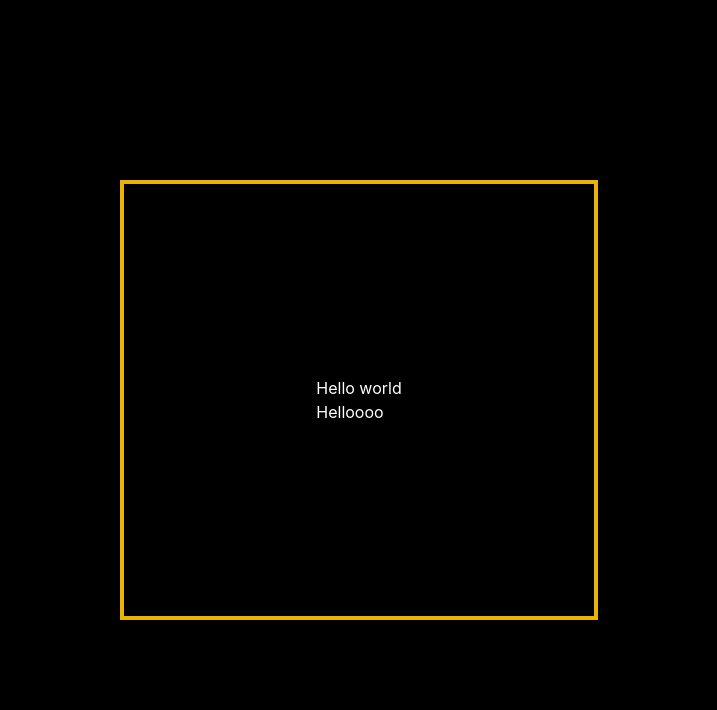
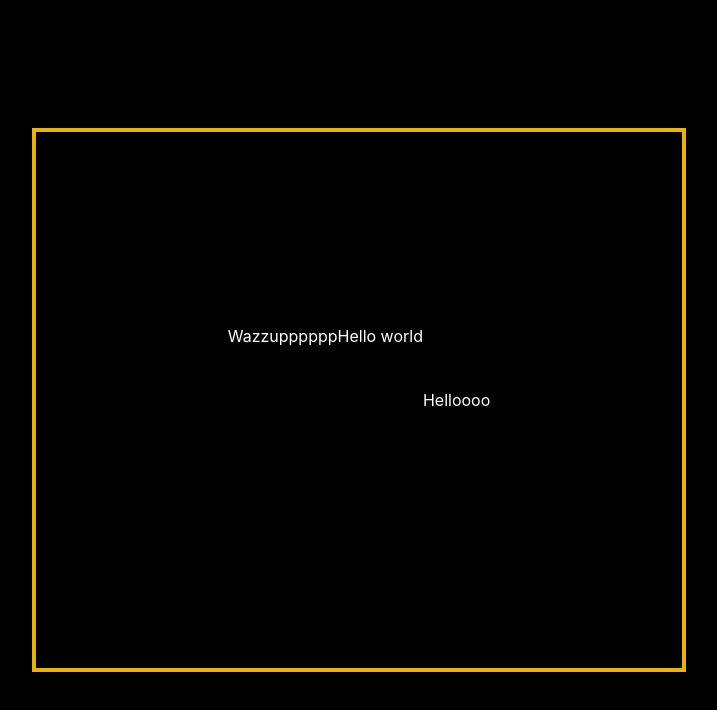
Before and after one commit to HAAJBachelor/gamification-frontend, a React (Create React App) app in the folder gamefication-frontend/: page / in a window 1280 px wide. Shown: the top 710 px of the page, without its empty margins (281-998 px from the left). Built offline with nearby package versions, Linux system fonts and the light colour scheme.

Commit message:
Routes works now as they should

```diff
--- a/gamefication-frontend/src/components/Logo.tsx
+++ b/gamefication-frontend/src/components/Logo.tsx
@@ -2,7 +2,7 @@
 export const Logo = () => {
     return (
         <>
-            <img src="../image/OXX_LOGO.png" />
+            <img src="../image/OXX_LOGO.png" className='bg-black'/>
         </>
     );
 }
--- a/gamefication-frontend/src/components/Pages/MainPaige.tsx
+++ b/gamefication-frontend/src/components/Pages/MainPaige.tsx
@@ -6,16 +6,12 @@ import Card from "../UI/Card";
 const MainPaige = () => {
 
     return (
-        <Card className="flex items-center justify-center h-screen bg-black">
-            <div className="border-4 border-yellow-500 p-48">
-                <h1 className='text-white'>Hello world</h1>
-
-                <button className='text-white border-1 border-white-500'>Helloooo<Link to='/editor'></Link></button>
-                <Outlet/>
-            </div>
-
+        <Card>
+            <h2 className='text-white'>Wazzupppppp</h2>
+            <h1 className='text-white'>Hello world</h1>
+            <button className='text-white'>Helloooo<Link to='/editor'></Link></button>
+            <Outlet/>
         </Card>
-
     );
 };
 
--- a/gamefication-frontend/src/components/Pages/RulesPage.tsx
+++ b/gamefication-frontend/src/components/Pages/RulesPage.tsx
@@ -12,6 +12,7 @@ const RulesPage = () => {
         <>
             <Logo/>
             <Card>
+
                 <Title title="Regler"/>
                 <ul className="mt-8 text-yellow-400 font-semibold marker:text-yellow-400 text-lg">
                     {rules.map(item => (<li className="mt-2">{item}</li>))}
--- a/gamefication-frontend/src/components/Title/Title.tsx
+++ b/gamefication-frontend/src/components/Title/Title.tsx
@@ -1,6 +1,6 @@
 
 export const Title = (props: {title: string}) => {
     return (
-        <h1 className="text-4xl underline underline-offset-[12px] decoration-yellow-400">{props.title}</h1>
+        <h1 className="text-4xl underline underline-offset-[12px] text-white decoration-yellow-400">{props.title}</h1>
     )
 }
--- a/gamefication-frontend/src/components/UI/Card.tsx
+++ b/gamefication-frontend/src/components/UI/Card.tsx
@@ -1,9 +1,12 @@
 import React from 'react';
 
 const Card = (props:any) => {
-    const classes = 'card ' + props.className;
+    //const classes = 'card ' + props.className;
 
-    return <div className={classes}>{props.children}</div>;
+    return <div className='h-screen bg-black flex justify-center'>
+        <div className={'flex justify-center  border-4 border-yellow-500 p-48 m-32'}>{props.children}
+        </div>
+    </div>;
 
 };
 
```
